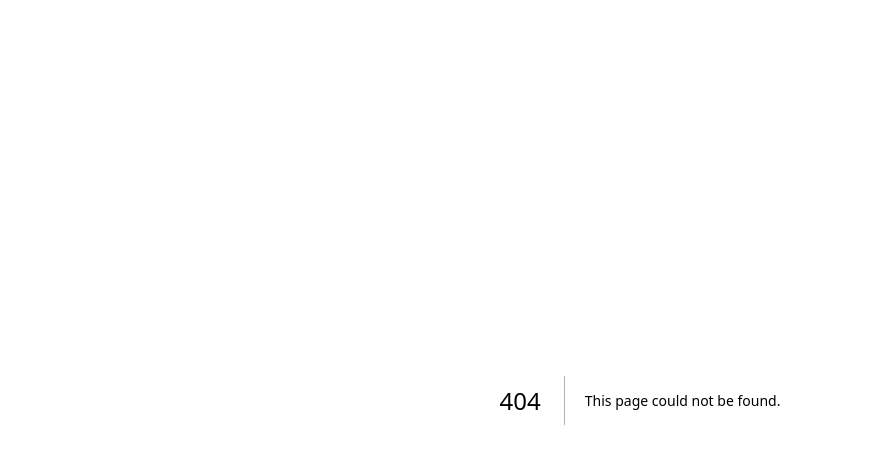
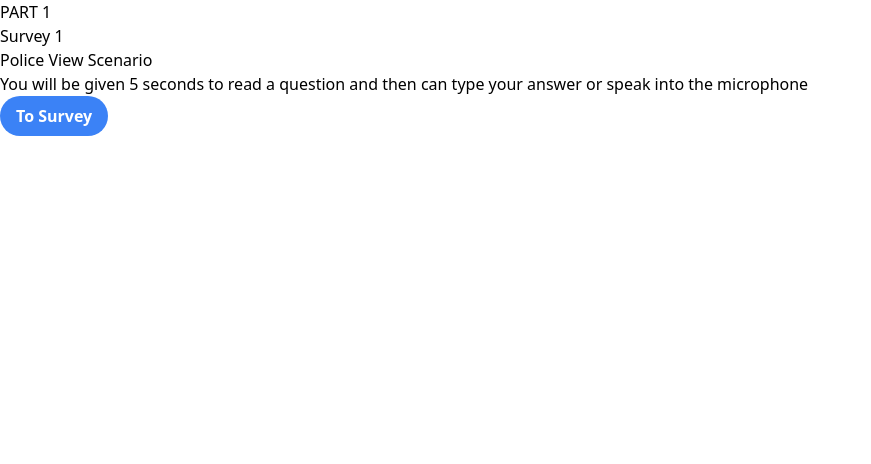
Before and after one commit to SurPun/IET-Kebbah, a Next.js app: page /survey-one/introduction in a window 1280 px wide. Before the commit this address had no page. Shown: the top 464 px of the page, without its empty margins (0-871 px from the left). Built offline with nearby package versions, Linux system fonts and the light colour scheme.

Commit message:
Co-authored-by: Abby <hello@abbychien.com>

```diff
--- a/components/ButtonCom.js
+++ b/components/ButtonCom.js
@@ -1,7 +1,7 @@
 import React from "react";
 import Link from "next/link";
 
-export default function ButtonCom({ btnName, btnLink = "", BtnOnClick = "" }) {
+export default function ButtonCom({ btnName, btnLink = "", BtnOnClick =()=>{ }}) {
   return (
     <button
       onClick={BtnOnClick}
--- /dev/null
+++ b/pages/survey-one/introduction.js
@@ -0,0 +1,16 @@
+import ButtonCom from "../../components/ButtonCom";
+
+export default function Introduction() {
+  return (
+    <>
+      <h1>PART 1</h1>
+      <p>Survey 1</p>
+      <p>Police View Scenario</p>
+      <p>
+        You will be given 5 seconds to read a question and then can type your
+        answer or speak into the microphone
+      </p>
+      <ButtonCom btnName={"To Survey"} btnLink="scenario" />
+    </>
+  );
+}
--- /dev/null
+++ b/pages/survey-one/scenario.js
@@ -0,0 +1,20 @@
+import ButtonCom from "../../components/ButtonCom";
+
+export default function Scenario() {
+  return (
+    <>
+      <h1>Scenario - Police</h1>
+
+      <iframe
+        width="560"
+        height="315"
+        src="https://www.youtube-nocookie.com/embed/Fpzkw0XEumE?autoplay=1&controls=0&rel=0"
+        title="YouTube video player"
+        frameborder="0"
+        allow="accelerometer; autoplay; clipboard-write; encrypted-media; gyroscope"
+        allowfullscreen
+      ></iframe>
+      <ButtonCom btnName={"Start Survey"} btnLink="" />
+    </>
+  );
+}
```
